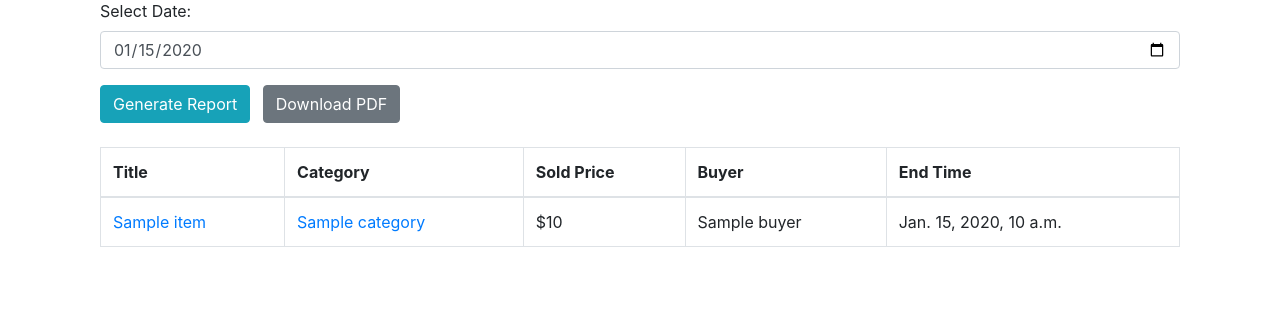
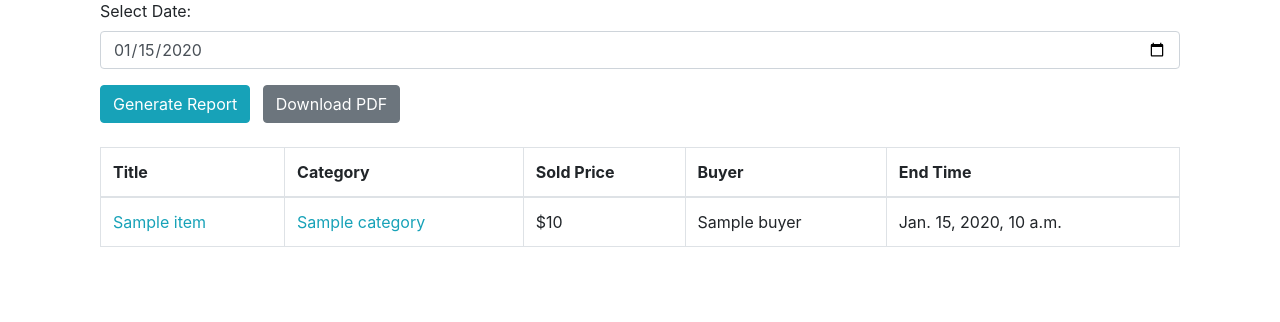
Before and after one commit to parkerg16/ebayClone, a Django app: template auction/templates/auction/report_items_bought.html in a window 1280 px wide. Shown: the part 153-475 px from the top of the page. Run offline with Django 3.2, Linux system fonts and the light colour scheme; the template is opened without the code that fills it: most values are stand-ins (such as "Sample title", 1, 10 or a date in 2020); some libraries are stand-ins or nearby versions.

Commit message:
Updated hyperlink colors to be less eye searing

```diff
--- a/auction/templates/auction/report_items_bought.html
+++ b/auction/templates/auction/report_items_bought.html
@@ -3,6 +3,11 @@
 {% block title %}Items Bought Report{% endblock %}
 
 {% block content %}
+<style>
+    a {
+        color: #17a2b8; /* Bootstrap 'info' color */
+    }
+</style>
 <div class="container mt-4">
     <h1 class="mb-4">Items Bought Report</h1>
     <form method="get" class="mb-4">
--- a/auction/templates/auction/report_items_on_sale.html
+++ b/auction/templates/auction/report_items_on_sale.html
@@ -5,6 +5,12 @@
 {% block title %}Items On Sale Report{% endblock %}
 
 {% block content %}
+
+<style>
+    a {
+        color: #17a2b8; /* Bootstrap 'info' color */
+    }
+</style>
 <div class="container mt-4">
     <h1 class="mb-4">Items On Sale Report</h1>
     <a href="{% url 'download_items_on_sale_report' %}" class="btn btn-info mb-4">Download PDF</a>
```
